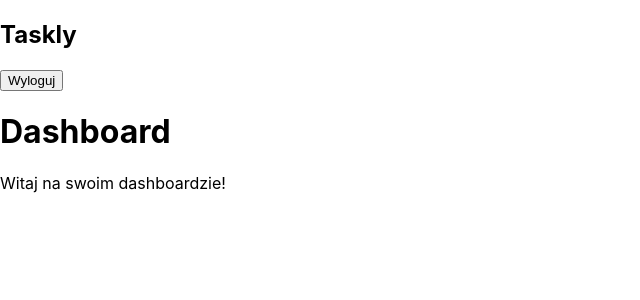
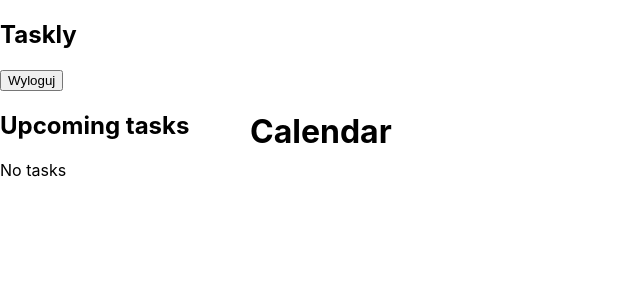
Before and after one commit to oskarkrzyzak/taskly, a React (Create React App) app in the folder frontend/: page /dashboard in a window 1280 px wide. Shown: the top 300 px of the page, without its empty margins (0-640 px from the left). Built offline with nearby package versions, Linux system fonts and the light colour scheme; no server answers.

Commit message:
Add Dashboard layout with Navbar, Sidebar and Calendar

```diff
--- a/frontend/src/components/Sidebar.jsx
+++ b/frontend/src/components/Sidebar.jsx
@@ -0,0 +1,10 @@
+function Sidebar() {
+    return (
+        <div className="sidebar">
+            <h2>Upcoming tasks</h2>
+            <p>No tasks</p>
+        </div>
+    )
+}
+
+export default Sidebar
--- a/frontend/src/pages/Dashboard.jsx
+++ b/frontend/src/pages/Dashboard.jsx
@@ -1,12 +1,18 @@
 import Navbar from '../components/Navbar'
+import Sidebar from '../components/Sidebar'
+import '../styles/Dashboard.css'
 
 function Dashboard() {
     return (
         <div>
             <Navbar />
-            <h1>Dashboard</h1>
-    <p>Witaj na swoim dashboardzie!</p>
-    </div>
+            <div className="main-content">
+                <Sidebar />
+                <div className="calendar">
+                    <h1>Calendar</h1>
+                </div>
+            </div>
+        </div>
         )
 }
 
--- a/frontend/src/pages/Login.jsx
+++ b/frontend/src/pages/Login.jsx
@@ -7,7 +7,10 @@ function Login() {
 
     async function loginWithGoogle() {
         await supabase.auth.signInWithOAuth({
-            provider: 'google'
+            provider: 'google',
+            options: {
+                redirectTo: 'http://localhost:3000/dashboard'
+            }
         })
     }
 
--- /dev/null
+++ b/frontend/src/styles/Dashboard.css
@@ -0,0 +1,11 @@
+.main-content {
+    display: flex;
+}
+
+.sidebar {
+    width: 250px;
+}
+
+.calendar {
+    flex: 1;
+}
```
